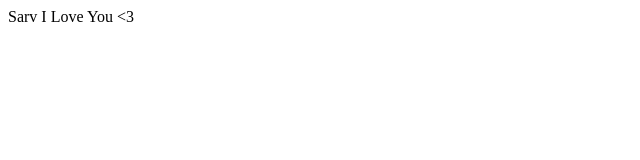
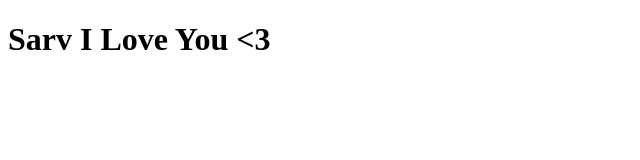
Before and after one commit to thegaming-png/Sarv-Paagal-XD, a plain HTML site: page index.html in a window 1280 px wide. Shown: the whole page, without its empty margins (0-640 px from the left). Drawn offline with Linux system fonts and the light colour scheme.

Commit message:
Update index.html

```diff
--- a/index.html
+++ b/index.html
@@ -9,7 +9,7 @@
 </head>
 
 <body>
-    Sarv I Love You <3
+    <h1>Sarv I Love You <3</h1>
 </body>
 
 </html>
```
